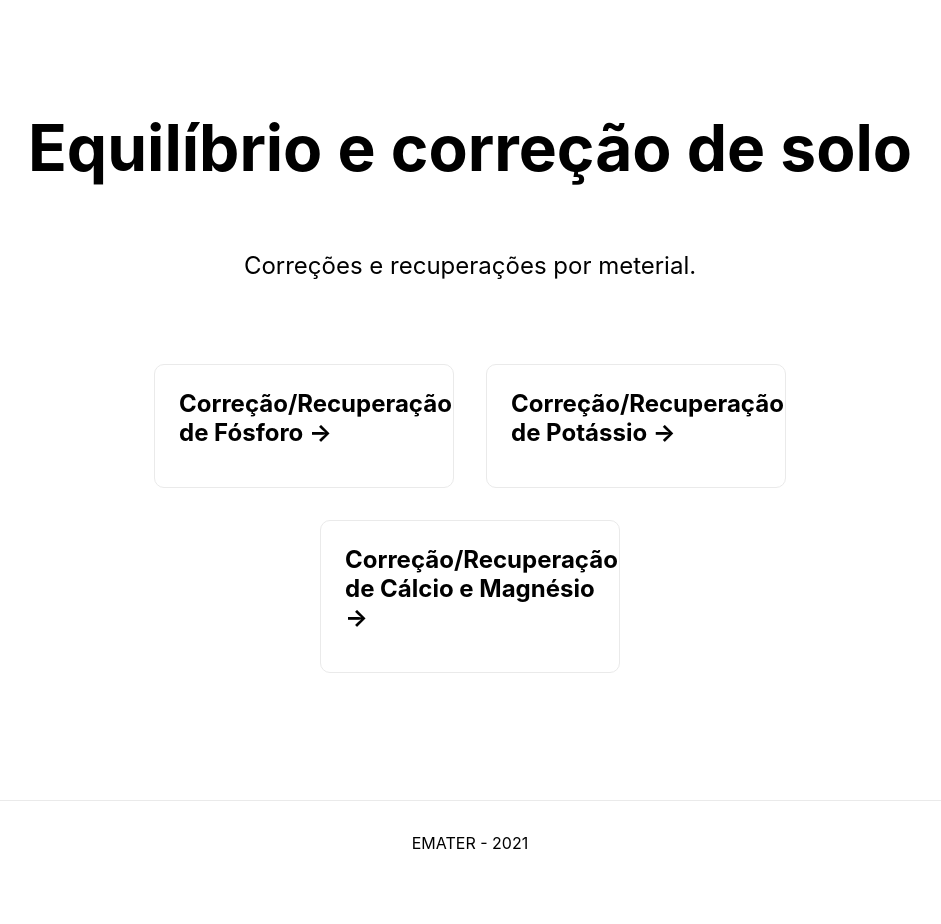
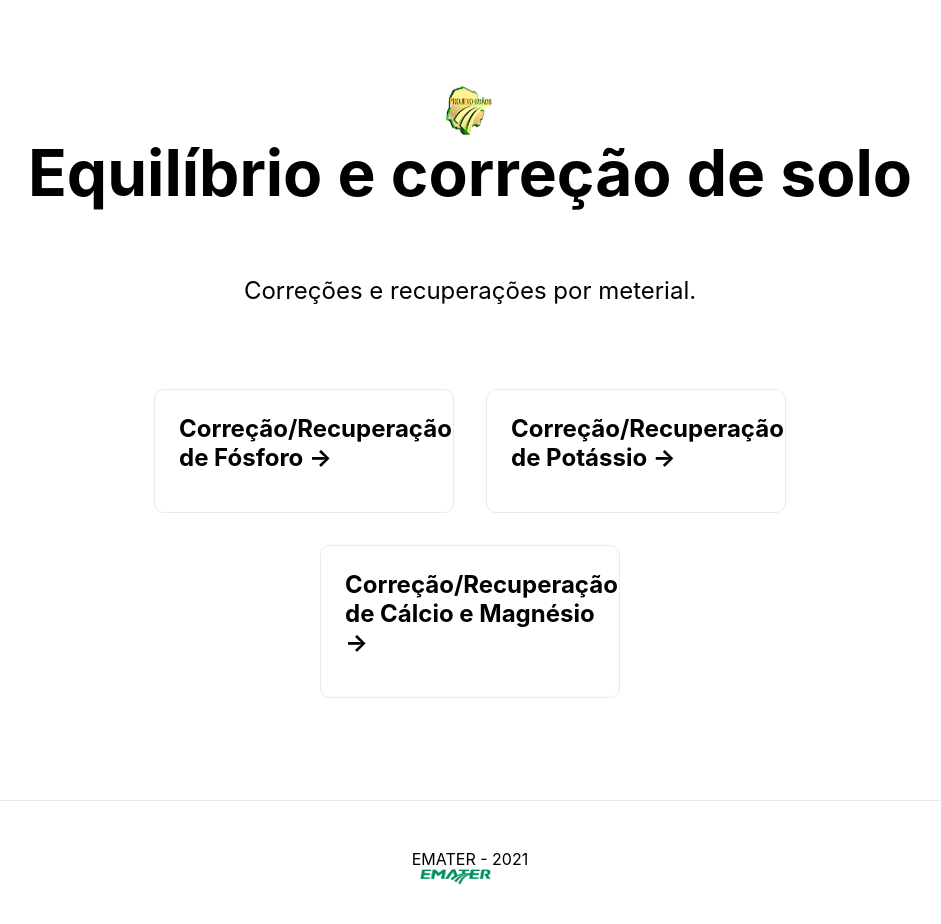
Before and after one commit to MatheusPSantos/sa-soilcorrection-interface, a Next.js app: page / in a window 1280 px wide. Shown: the top 924 px of the page, without its empty margins (170-1111 px from the left). Before the commit the page ends 885 px from the top, so only its background shows below. Built offline with nearby package versions, Linux system fonts and the light colour scheme.

Commit message:
adicionando os logos do projeto graos e do emater

```diff
--- a/pages/index.js
+++ b/pages/index.js
@@ -8,10 +8,11 @@ export default function Home() {
       <Head>
         <title>Equilíbrio e Correção de solo</title>
         <meta name="description" content="Aplicação para gerenciamento do equilíbrio e correção de solo." />
-        <link rel="icon" href="/favicon.ico" />
+        <link rel="icon" href="/projeto_graos_logo.png" />
       </Head>
 
       <main className={styles.main}>
+        <Image src="/projeto_graos_logo.png" alt="logo do projeto grãos" width={50} height={50}/>
         <h1 className={styles.title}>
           Equilíbrio e correção de solo
         </h1>
@@ -35,7 +36,15 @@ export default function Home() {
         </div>
       </main>
 
-      <footer className={styles.footer}>EMATER - {new Date().getFullYear()}</footer>
+      <footer className={styles.footer}>
+        <p>
+          EMATER - {new Date().getFullYear()}
+          <br />
+          <span className={styles.logo}>
+            <Image src="/emater_logo.png" alt="Emater Logo" width={72} height={16} />
+          </span>
+        </p>
+      </footer>
     </div>
   )
 }
```
Also changed, not shown: public/emater_logo.png (added), public/projeto_graos_logo.png (added).
